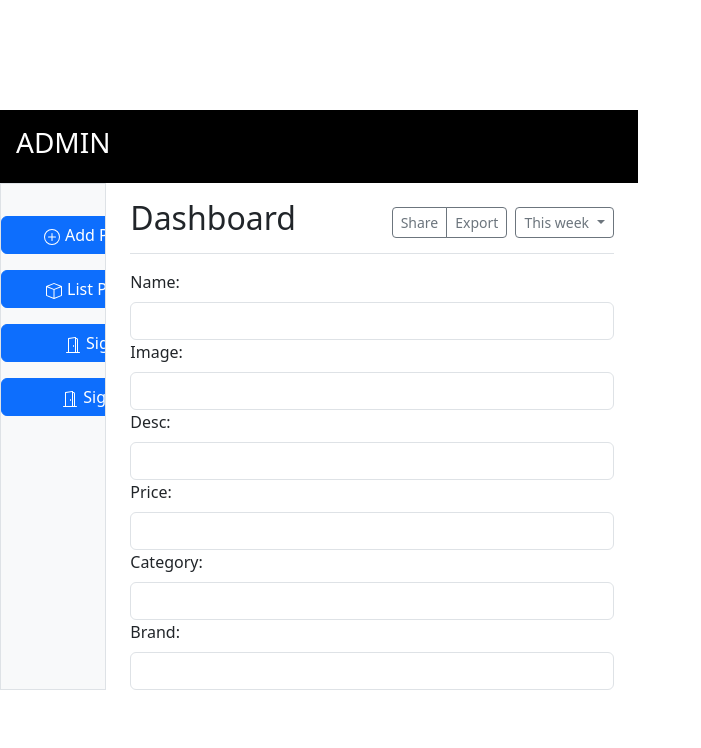
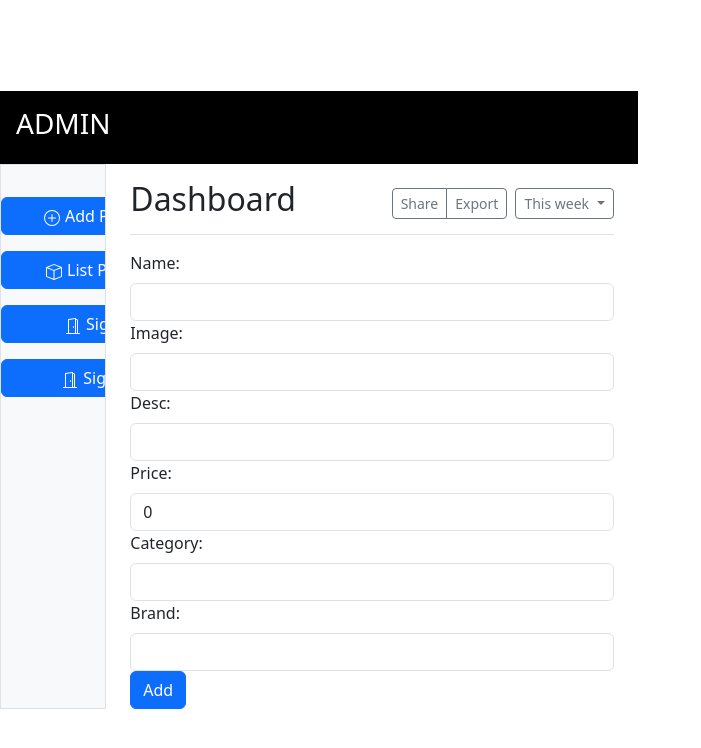
Before and after one commit to hungle11/tts_qlbh, a Vue app: page /add in a window 1280 px wide. Shown: the top 748 px of the page, without its empty margins (0-701 px from the left). Built offline with nearby package versions, Linux system fonts and the light colour scheme.

Commit message:
Add success

```diff
--- a/db.json
+++ b/db.json
@@ -8,6 +8,33 @@
       "price": 10035441,
       "category": "Áo",
       "brand": "Vải"
+    },
+    {
+      "id": "6fF-H4n",
+      "name": "Áo Polo 2023",
+      "image": "https://bizweb.dktcdn.net/100/415/697/products/ahu2keci-1-iirh-hinh-mat-truoc-01.jpg?v=1657108771117",
+      "description": "abcdvvv",
+      "price": "12345",
+      "category": "Ao",
+      "brand": "Newseven"
+    },
+    {
+      "id": "ZpLuTsc",
+      "name": "Áo Polo 2023",
+      "image": "https://bizweb.dktcdn.net/100/415/697/products/ahu2keci-1-iirh-hinh-mat-truoc-01.jpg?v=1657108771117",
+      "description": "abcdvvv",
+      "price": "12345",
+      "category": "Ao",
+      "brand": "Newseven"
+    },
+    {
+      "id": "2znGjVm",
+      "name": "Áo Polo 2023",
+      "image": "https://bizweb.dktcdn.net/100/415/697/products/ahu2keci-1-iirh-hinh-mat-truoc-01.jpg?v=1657108771117",
+      "description": "abcdvvv",
+      "price": "12345",
+      "category": "Ao",
+      "brand": "Newseven"
     }
   ],
   "users": []
--- a/package.json
+++ b/package.json
@@ -10,6 +10,7 @@
   },
   "dependencies": {
     "axios": "^1.6.2",
+    "joi": "^17.11.0",
     "router-view": "^1.1.7",
     "vue": "^3.3.11",
     "vue-router": "^4.2.5"
--- a/src/components/Products/add.vue
+++ b/src/components/Products/add.vue
@@ -1,24 +1,67 @@
 <script lang="ts">
-const data = {
-    name:0
+import axios from'axios'
+export default {
+     name:"add-product",
+    data (){
+        return{
+
+            model:{
+            product:{
+                id:null,
+                name:"",
+                image:"",
+                description:"",
+                price:0,
+                category:"",
+                brand:""
+            }
+        }
+        }
+    },
+
+    methods: {
+        addProduct(event){
+            event.preventDefault();
+            console.log(event)
+            axios.post('http://localhost:3000/products',this.model.product)
+            .then(res => {
+                console.log(res.data)
+                this.model.product={
+                name:"",
+                image:"",
+                description:"",
+                price:0,
+                category:"",
+                brand:""
+            }
+            alert("Bạn đã thêm sản phẩm thành công")
+            window.location.href="/"
+            })
+
+        },
+
 }
+}
+
 </script>
 <template>
     <div>
-        <form >
+        <form @submit="addProduct" >
             <label class="form-label" for="">Name:</label>
-            <input class="form-control" type="text" v-model="name">
+            <input class="form-control" type="text" v-model="model.product.name" >
             <label class="form-label" for="">Image:</label>
-            <input class="form-control" type="text">
+            <input class="form-control" type="text" v-model="model.product.image">
             <label class="form-label">Desc:</label>
-            <input class="form-control" type="text">
+            <input class="form-control" type="text" v-model="model.product.description">
             <label class="form-label">Price:</label>
-            <input class="form-control" type="text">
+            <input class="form-control" type="text" v-model="model.product.price">
             <label  class="form-label" for="">Category:</label>
-            <input class="form-control" type="text">
+            <input class="form-control" type="text" v-model="model.product.category">
             <label  class="form-label" for="">Brand:</label>
-            <input class="form-control" type="text">
-
+            <input class="form-control" type="text" v-model="model.product.brand">
+                <button  class="btn btn-primary">
+                    Add
+                </button>
         </form>
     </div>
 </template>
--- a/src/components/Products/list.vue
+++ b/src/components/Products/list.vue
@@ -57,7 +57,7 @@ export default {
             <tr v-for="(product, index) in products" :key="index">
                 <td>{{ index + 1 }}</td>
                 <td>{{ product.name }}</td>
-                <td><img :src="product.img" alt="" width="250px"></td>
+                <td><img :src="product.image" alt="" width="250px"></td>
                 <td>{{ product.description }}</td>
                 <td> {{ product.price }}</td>
                 <td>{{ product.category }}</td>
```
Also changed, not shown: 1 other file (tests, documents, lock files or other folders).
